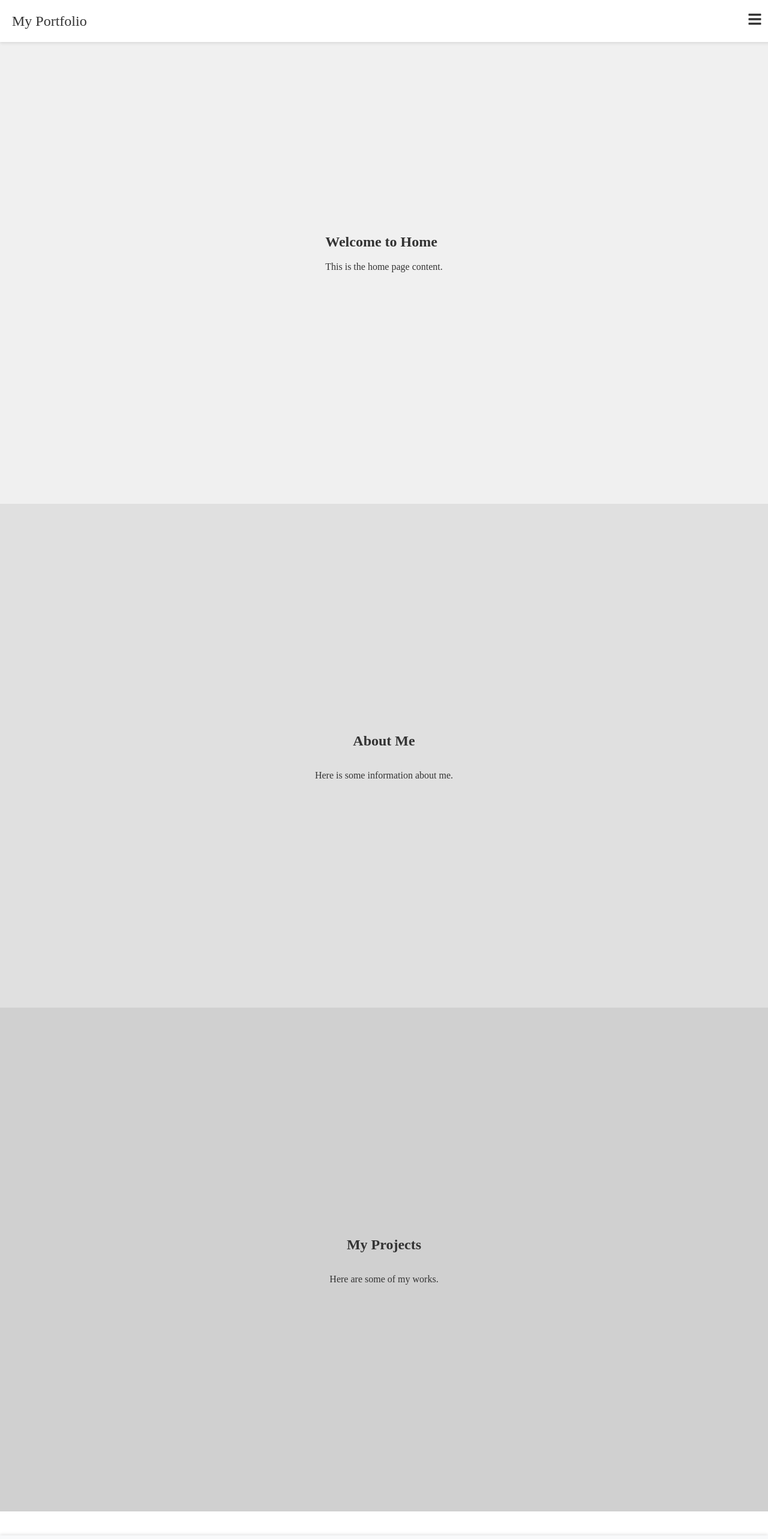
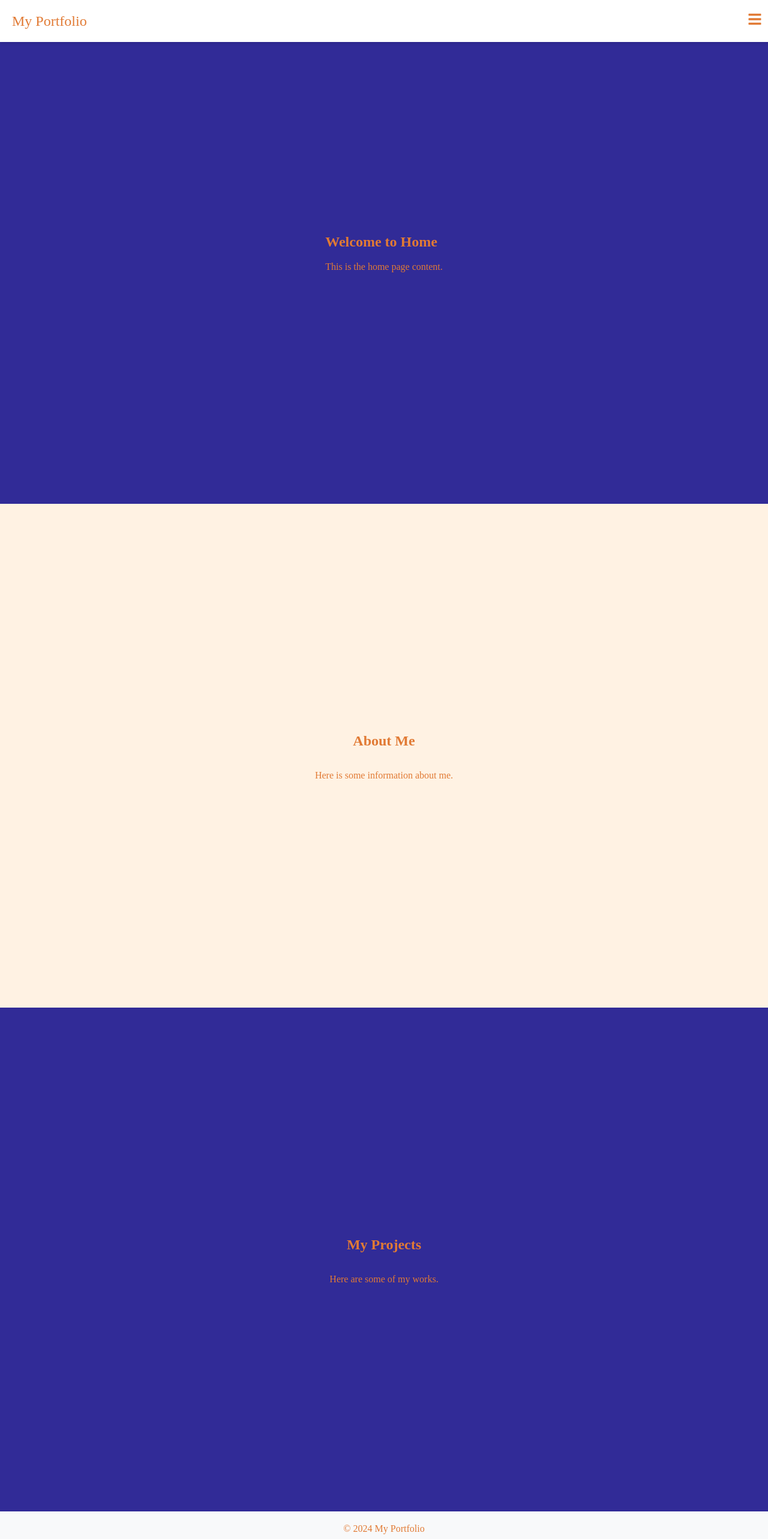
Before and after one commit to ESousa97/Portifolio_2.1, a React (Create React App) app: page / in a window 1280 px wide. Shown: the top 2566 px of the page at 60% size. Built offline with nearby package versions, Linux system fonts and the light colour scheme.

Commit message:
att paleta de cores.

```diff
--- a/src/index.css
+++ b/src/index.css
@@ -1,16 +1,20 @@
 /* Modo claro */
 :root {
+    --primary-color: #312b97; /* Azul Escuro */
+    --secondary-color: #E17A34; /* Laranja */
+    --accent-color: #FFF2E3; /* Bege Claro */
     --background-color: #ffffff;
-    --text-color: #333333;
-    --primary-color: #007BFF;
+    --text-color: #E17A34;
     --footer-background: #f8f9fa;
 }
 
 /* Modo escuro */
 [data-theme="dark"] {
-    --background-color: #121212;
-    --text-color: #f1f1f1;
-    --primary-color: #0056b3;
+    --primary-color: #363636; /* Cinza Escuro */
+    --secondary-color: #000000; /* Preto */
+    --accent-color: #858585; /* Verde Neon */
+    --background-color: #363636;
+    --text-color: #FFF2E3;
     --footer-background: #333;
 }
 
--- a/src/styles/About.css
+++ b/src/styles/About.css
@@ -1,8 +1,14 @@
+/* About Section */
 .about {
   min-height: 100vh;
   display: flex;
   flex-direction: column;
   justify-content: center;
   align-items: center;
-    background-color: #e0e0e0;
+  background-color: var(--about-background); /* Variável de cor da seção */
 }
+
+.about h1,
+.about p {
+  color: var(--text-color); /* Texto alternado conforme o tema */
+}
--- a/src/styles/App.css
+++ b/src/styles/App.css
@@ -3,6 +3,8 @@ html, body {
   padding: 0;
   height: 100%;
   scroll-behavior: smooth; /* Rolagem suave */
+  /* Transição suave para todas as propriedades relacionadas a cores */
+  transition: background-color 0.8s ease, color 0.8s ease;
 }
 
 .app {
@@ -20,16 +22,93 @@ section {
   justify-content: center;
   align-items: center;
   padding: 20px;
+  /* Transição suave para o background */
+  transition: background-color 0.8s ease;
 }
 
+/* Alternância de cores para cada seção */
 #home {
-  background-color: #f0f0f0;
+  background-color: var(--primary-color); /* Alternando conforme o tema */
+  transition: background-color 0.8s ease;
 }
 
 #about {
-  background-color: #e0e0e0;
+  background-color: var(--accent-color); /* Alternando conforme o tema */
+  transition: background-color 0.8s ease;
 }
 
 #projects {
-  background-color: #d0d0d0;
+  background-color: var(--primary-color); /* Alternando conforme o tema */
+  transition: background-color 0.8s ease;
 }
+
+/* Mantendo as transições suaves para os botões e outros elementos */
+button {
+  background-color: var(--primary-color);
+  color: #fff;
+  border: none;
+  padding: 10px 20px;
+  cursor: pointer;
+  transition: background-color 0.8s ease, color 0.8s ease;
+}
+
+button:hover {
+  background-color: var(--primary-color-hover);
+}
+
+footer {
+  background-color: var(--footer-background);
+  color: var(--text-color);
+  transition: background-color 0.8s ease, color 0.8s ease;
+}
+
+a {
+  color: var(--text-color);
+  transition: color 0.8s ease;
+}
+
+nav ul li a {
+  color: var(--text-color);
+  transition: color 0.8s ease;
+}
+
+.nav ul li a:hover {
+  color: var(--primary-color);
+  transition: color 0.8s ease;
+}
+
+/* Transição aplicada ao header */
+.header {
+  background-color: var(--background-color); /* Alternância conforme o tema */
+  color: var(--text-color); /* Alterar o texto conforme o tema */
+  transition: background-color 0.8s ease, color 0.8s ease; /* Transição suave */
+  padding: 10px 20px;
+  display: flex;
+  justify-content: space-between;
+  align-items: center;
+  box-shadow: 0 2px 5px rgba(0, 0, 0, 0.1);
+  z-index: 1000;
+}
+
+.theme-toggle {
+  background: none;
+  border: none;
+  cursor: pointer;
+  font-size: 24px;
+  color: var(--text-color);
+  transition: color 0.8s ease;
+  padding: 10px;
+  display: flex;
+  align-items: center;
+}
+
+.theme-toggle:hover {
+  color: var(--primary-color);
+  transition: color 0.8s ease;
+}
+
+.menu-toggle {
+  font-size: 24px;
+  color: var(--text-color);
+  transition: color 0.8s ease;
+}
--- a/src/styles/Footer.css
+++ b/src/styles/Footer.css
@@ -4,8 +4,6 @@ footer {
     padding: 20px;
     text-align: center;
     position: relative;
-    margin-top: 40px;
-    box-shadow: 0 -2px 5px rgba(0, 0, 0, 0.1);
 }
 
 footer p {
--- a/src/styles/Header.css
+++ b/src/styles/Header.css
@@ -4,14 +4,18 @@
     top: 0;
     left: 0;
     width: 100%;
-    background-color: var(--background-color);
-    color: var(--text-color);
+    background-color: var(--background-color); /* Fundo alternado pelo tema */
+    color: var(--text-color); /* Texto alternado pelo tema */
     padding: 10px 20px;
     display: flex;
     justify-content: space-between;
     align-items: center;
     box-shadow: 0 2px 5px rgba(0, 0, 0, 0.1);
     z-index: 1000;
+}
+
+.nav ul li a:hover {
+    color: var(--primary-color); /* Muda conforme o tema claro/escuro */
 }
 
 /* Estilo da logo */
@@ -46,10 +50,6 @@
     color: var(--text-color);
     font-size: 20px;
     transition: color 0.3s;
-}
-
-.nav ul li a:hover {
-    color: var(--primary-color);
 }
 
 /* Botão de alternância de tema */
--- a/src/styles/Home.css
+++ b/src/styles/Home.css
@@ -1,17 +1,14 @@
+/* Home Section */
 .home {
-    min-height: 100vh; /* Ocupa 100% da altura da viewport */
+    min-height: 100vh;
     display: flex;
     flex-direction: column;
-    justify-content: center; /* Centraliza verticalmente */
-    align-items: center; /* Centraliza horizontalmente */
-    background-color: var(--background-color);
-    color: var(--text-color);
-  }
-
-.home h1 {
-    color: var(--text-color);
+    justify-content: center;
+    align-items: center;
+    background-color: var(--home-background); /* Variável de cor da seção */
 }
 
+.home h1,
 .home p {
-    color: var(--text-color);
+    color: var(--text-color); /* Texto alternado conforme o tema */
 }
--- a/src/styles/Projects.css
+++ b/src/styles/Projects.css
@@ -1,8 +1,14 @@
+/* Projects Section */
 .projects {
   min-height: 100vh;
   display: flex;
   flex-direction: column;
   justify-content: center;
   align-items: center;
-    background-color: #d0d0d0;
+  background-color: var(--projects-background); /* Cor alternada conforme o tema */
 }
+
+.projects h1,
+.projects p {
+  color: var(--text-color); /* Texto alternado conforme o tema */
+}
```
Lines whose indentation alone changed are shown as unchanged.
